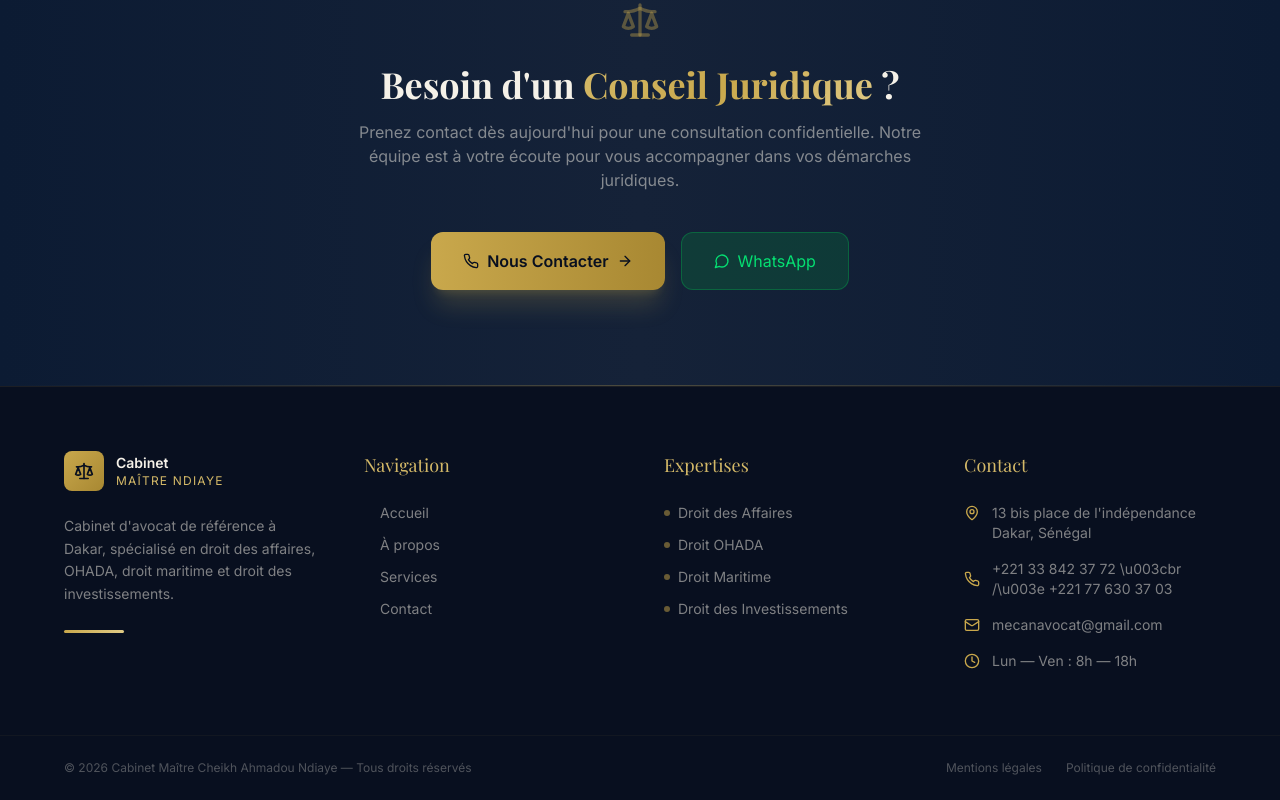
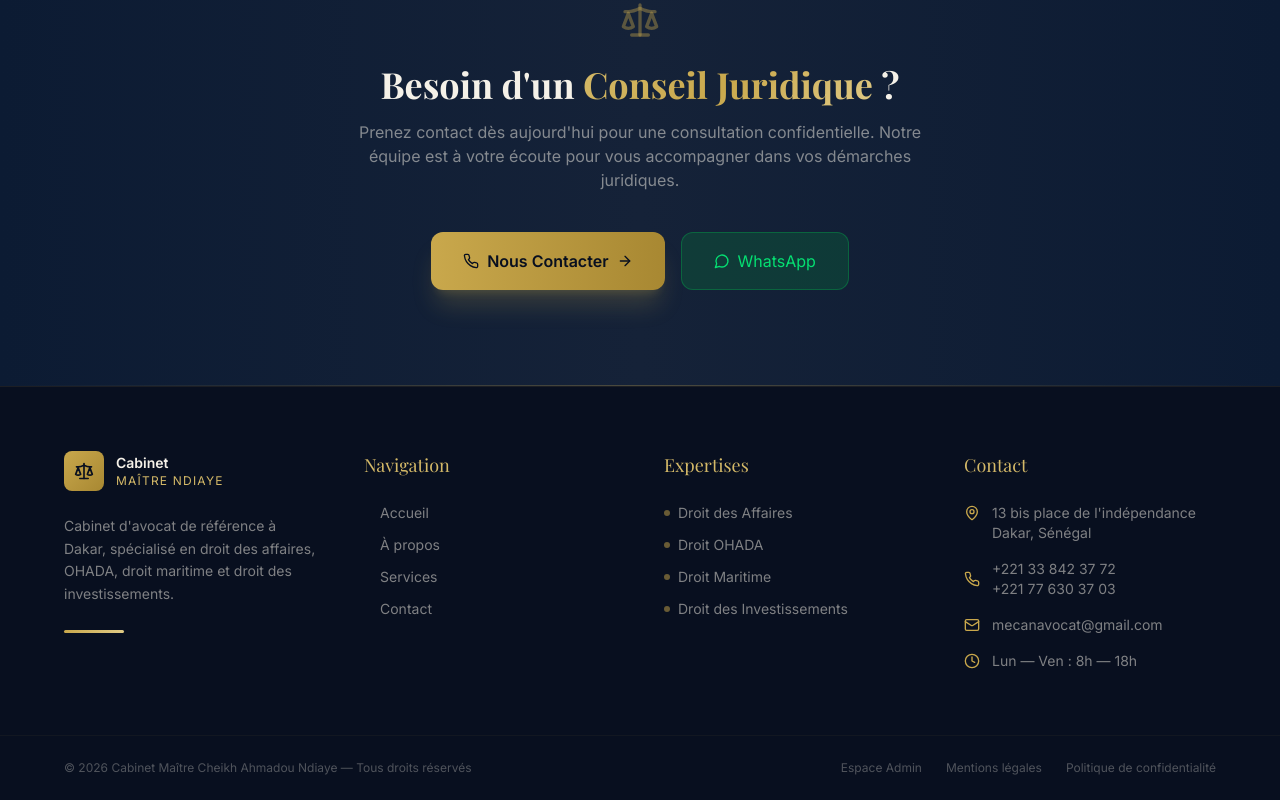
Before and after one commit to sc235/onlinePresence, a React (Vite) app in the folder frontend/: page / in a window 1280 px wide. Shown: the part 2060-2860 px from the top of the page. Built offline with nearby package versions, Linux system fonts and the light colour scheme; no server answers.

Commit message:
Add admin button to footer and fix line break

```diff
--- a/frontend/src/components/layout/Footer.jsx
+++ b/frontend/src/components/layout/Footer.jsx
@@ -90,7 +90,7 @@ export default function Footer() {
               <li>
                 <a href="tel:+221776303703" className="flex items-center gap-3 text-sm text-cream/50 hover:text-gold-400 transition-colors">
                   <Phone className="w-4 h-4 text-gold-500 flex-shrink-0" />
-                  +221 33 842 37 72 \u003cbr /\u003e +221 77 630 37 03
+                  +221 33 842 37 72 <br /> +221 77 630 37 03
                 </a>
               </li>
               <li>
@@ -115,6 +115,7 @@ export default function Footer() {
             © {currentYear} Cabinet Maître Cheikh Ahmadou Ndiaye — Tous droits réservés
           </p>
           <div className="flex items-center gap-6">
+            <Link to={ADMIN_PATH} className="text-xs text-cream/30 hover:text-gold-400 transition-colors">Espace Admin</Link>
             <a href="#" className="text-xs text-cream/30 hover:text-gold-400 transition-colors">Mentions légales</a>
             <a href="#" className="text-xs text-cream/30 hover:text-gold-400 transition-colors">Politique de confidentialité</a>
           </div>
```
